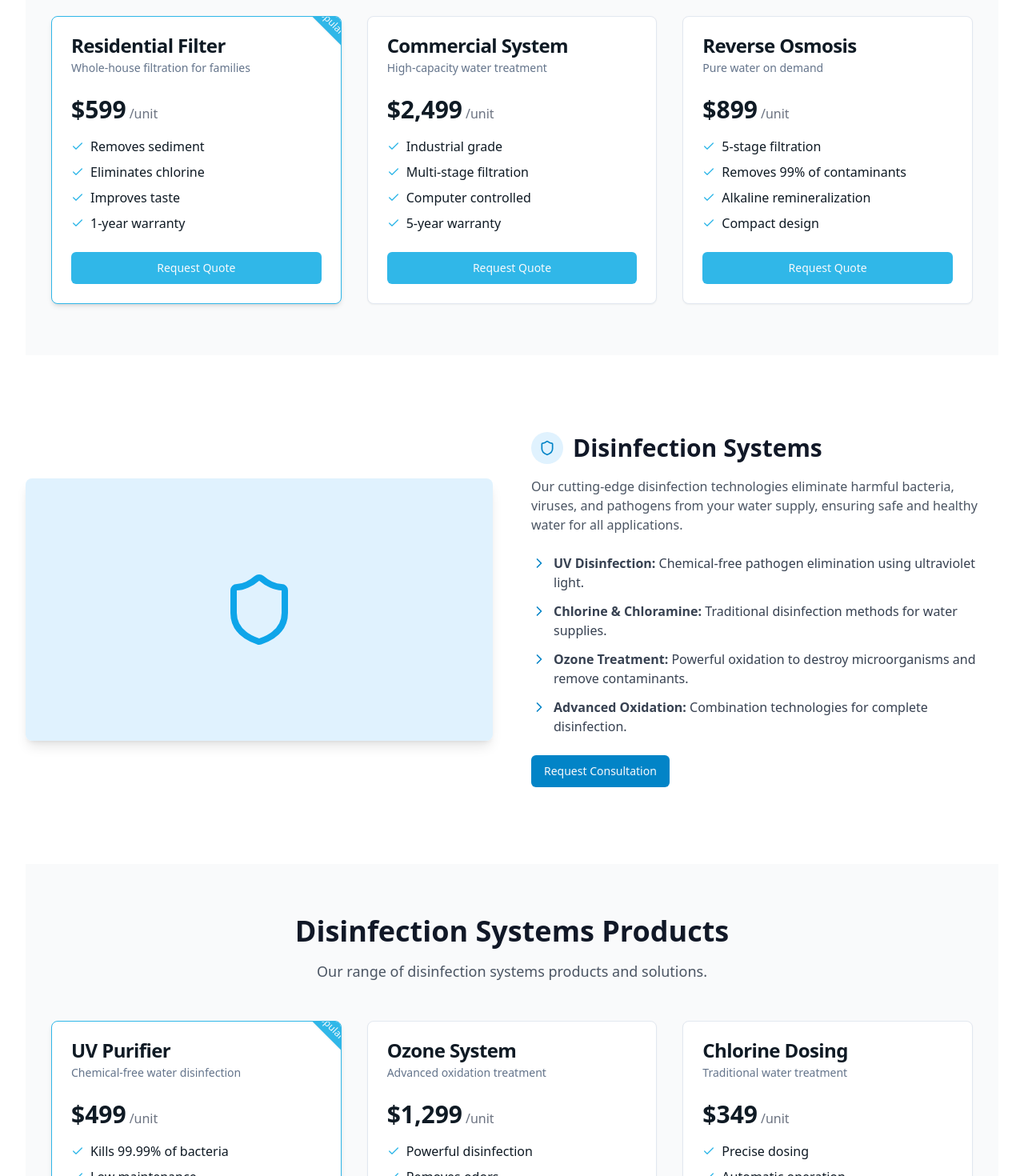
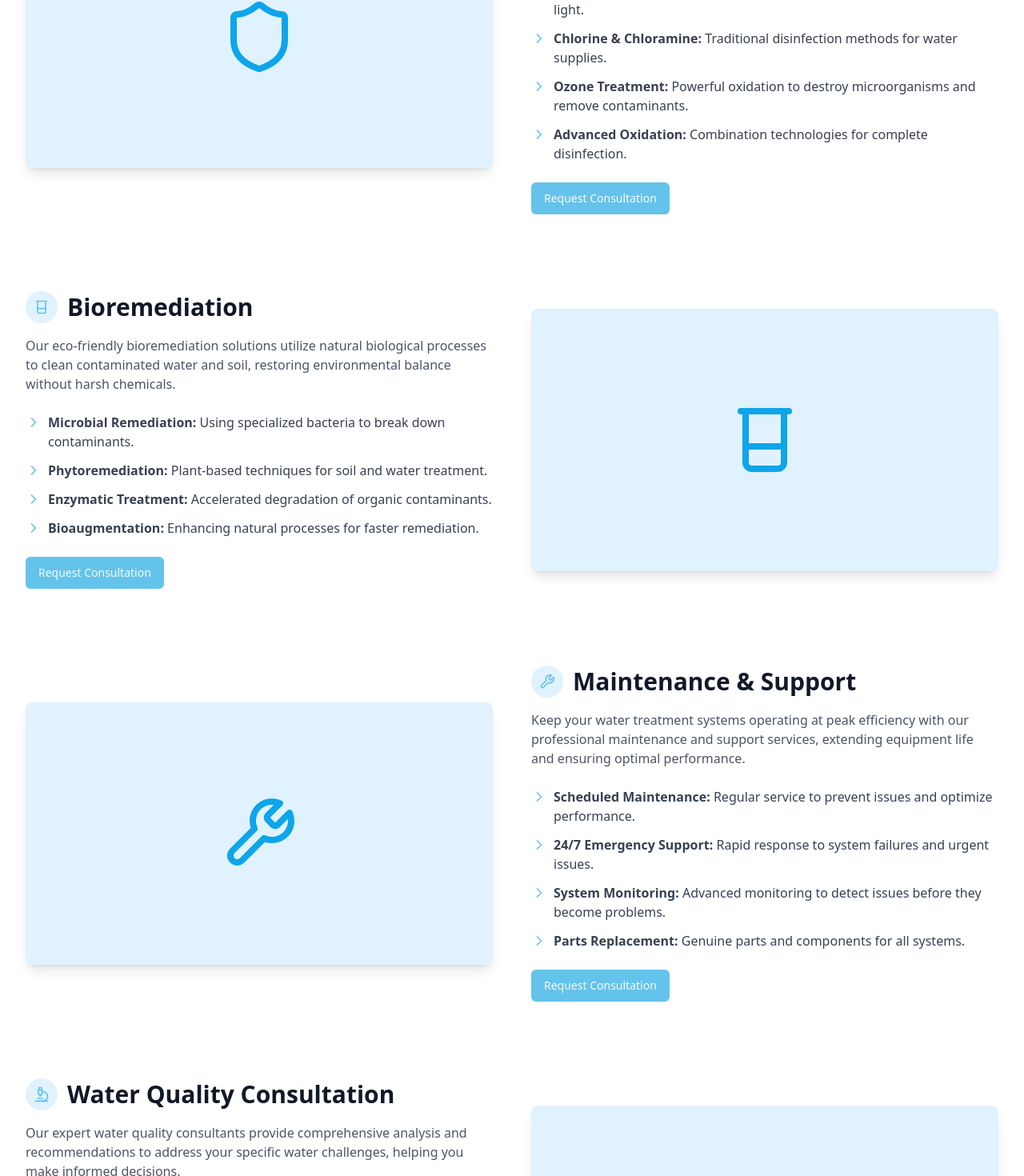
Before and after one commit to nebulahorizons/geskal, a React (Vite) app: page /services in a window 1280 px wide. Shown: the part 1244-2714 px from the top of the page at 80% size. Built offline with nearby package versions, Linux system fonts and the light colour scheme.

Commit message:
Remove product section and update brand
Remove the product section from the index and services pages.
Update the brand name from Aqua Pure to GESKAL.

```diff
--- a/src/components/Footer.tsx
+++ b/src/components/Footer.tsx
@@ -1,4 +1,3 @@
-
 import React from "react";
 import { Link } from "react-router-dom";
 import { Droplets, Phone, Mail, MapPin, Facebook, Twitter, Linkedin, Instagram } from "lucide-react";
@@ -11,7 +10,7 @@ const Footer = () => {
           <div>
             <div className="flex items-center space-x-2 mb-4">
               <Droplets className="h-8 w-8 text-aqua-300" />
-              <span className="text-xl font-bold text-white">Aqua Pure</span>
+              <span className="text-xl font-bold text-white">GESKAL</span>
             </div>
             <p className="text-gray-300 text-sm mt-2 mb-4">
               Providing innovative water treatment solutions to keep your water clean, safe, and environmentally friendly.
@@ -117,7 +116,7 @@ const Footer = () => {
 
         <div className="border-t border-gray-700 mt-10 pt-6">
           <p className="text-center text-gray-400 text-sm">
-            &copy; {new Date().getFullYear()} Aqua Pure Solutions. All rights reserved.
+            &copy; {new Date().getFullYear()} GESKAL Solutions. All rights reserved.
           </p>
         </div>
       </div>
--- a/src/components/Navbar.tsx
+++ b/src/components/Navbar.tsx
@@ -20,7 +20,7 @@ const Navbar = () => {
             <Link to="/" className="flex items-center space-x-2">
               <Droplets className="h-8 w-8 text-aqua-600" />
               <span className="text-2xl font-bold bg-gradient-to-r from-aqua-600 to-ocean-700 bg-clip-text text-transparent">
-                Aqua Pure
+                GESKAL
               </span>
             </Link>
           </div>
--- a/src/index.css
+++ b/src/index.css
@@ -1,4 +1,3 @@
-
 @tailwind base;
 @tailwind components;
 @tailwind utilities;
@@ -14,7 +13,7 @@
     --popover: 0 0% 100%;
     --popover-foreground: 210 40% 10%;
 
-    --primary: 196 80% 55%;
+    --primary: 196 80% 66%;
     --primary-foreground: 210 40% 98%;
 
     --secondary: 195 80% 40%;
--- a/src/pages/Index.tsx
+++ b/src/pages/Index.tsx
@@ -9,7 +9,6 @@ import ServiceCard from "@/components/ServiceCard";
 import TestimonialCard from "@/components/TestimonialCard";
 import StatsSection from "@/components/StatsSection";
 import CTASection from "@/components/CTASection";
-import ProductSection from "@/components/ProductSection";
 import { Button } from "@/components/ui/button";
 
 const Index = () => {
@@ -49,134 +48,23 @@ const Index = () => {
       name: "Michael Johnson",
       company: "Green Valley Farms",
       testimonial:
-        "Aqua Pure's bioremediation solutions helped restore our farm's water supply. Their team was professional, knowledgeable, and delivered results beyond our expectations.",
+        "GESKAL's bioremediation solutions helped restore our farm's water supply. Their team was professional, knowledgeable, and delivered results beyond our expectations.",
       rating: 5,
     },
     {
       name: "Sarah Williams",
       company: "Oceanside Hotel & Spa",
       testimonial:
-        "We upgraded our water treatment system with Aqua Pure and saw immediate improvements. Our guests love the difference in water quality, and we've reduced maintenance costs.",
+        "We upgraded our water treatment system with GESKAL and saw immediate improvements. Our guests love the difference in water quality, and we've reduced maintenance costs.",
       rating: 5,
     },
     {
       name: "David Chen",
       company: "Clearwater Brewing Co.",
       testimonial:
-        "As a brewery, water quality is essential to our business. Aqua Pure provided a customized solution that enhanced our water profile and improved our product consistency.",
+        "As a brewery, water quality is essential to our business. GESKAL provided a customized solution that enhanced our water profile and improved our product consistency.",
       rating: 4,
     },
-  ];
-
-  const waterTreatmentProducts = [
-    {
-      title: "Residential Filtration System",
-      description: "Complete home water filtration for families",
-      price: "$1,299",
-      features: [
-        "Removes sediment and contaminants",
-        "Improves taste and odor",
-        "Easy maintenance design",
-        "5-year warranty"
-      ],
-      popular: true
-    },
-    {
-      title: "Commercial RO System",
-      description: "High-capacity reverse osmosis for businesses",
-      price: "$4,599",
-      features: [
-        "99.9% contaminant removal",
-        "Industrial-grade components",
-        "Low energy consumption",
-        "Remote monitoring capability"
-      ]
-    },
-    {
-      title: "Water Softener Pro",
-      description: "Advanced ion exchange system",
-      price: "$1,899",
-      features: [
-        "Reduces hardness and scale",
-        "Prolongs appliance lifespan",
-        "Automatic regeneration",
-        "Salt efficiency technology"
-      ]
-    }
-  ];
-
-  const disinfectionProducts = [
-    {
-      title: "UV Purification System",
-      description: "Chemical-free pathogen elimination",
-      price: "$899",
-      features: [
-        "Destroys 99.99% of pathogens",
-        "No chemicals needed",
-        "Low energy consumption",
-        "Simple installation"
-      ],
-      popular: true
-    },
-    {
-      title: "Chlorine Dosing System",
-      description: "Reliable municipal-grade disinfection",
-      price: "$1,299",
-      features: [
-        "Consistent dosing control",
-        "Remote monitoring",
-        "Automatic safety shutoff",
-        "Integration with existing systems"
-      ]
-    },
-    {
-      title: "Ozone Generator Pro",
-      description: "Powerful oxidation technology",
-      price: "$2,499",
-      features: [
-        "Industrial strength disinfection",
-        "No chemical residuals",
-        "Destroys resistant microorganisms",
-        "Compact design"
-      ]
-    }
-  ];
-
-  const bioremediationProducts = [
-    {
-      title: "Microbial Treatment Kit",
-      description: "Specialized bacteria for contamination cleanup",
-      price: "$899",
-      features: [
-        "Natural contamination breakdown",
-        "Non-toxic formula",
-        "Multiple applications included",
-        "Technical support"
-      ]
-    },
-    {
-      title: "Enzymatic Treatment System",
-      description: "Accelerated organic contaminant degradation",
-      price: "$1,899",
-      features: [
-        "Fast-acting enzymes",
-        "Targets specific contaminants",
-        "Environmentally friendly",
-        "Commercial-grade performance"
-      ],
-      popular: true
-    },
-    {
-      title: "Bioremediation Consulting",
-      description: "Custom solutions for complex contamination",
-      price: "Custom",
-      features: [
-        "Site assessment included",
-        "Custom treatment design",
-        "Implementation support",
-        "Monitoring and reporting"
-      ]
-    }
   ];
 
   return (
@@ -218,14 +106,6 @@ const Index = () => {
           </div>
         </section>
 
-        {/* Water Treatment Products */}
-        <ProductSection
-          title="Water Treatment Products"
-          description="Our advanced water treatment systems for residential and commercial applications."
-          products={waterTreatmentProducts}
-          serviceId="water-treatment"
-        />
-
         {/* About Section */}
         <section className="py-16 bg-white">
           <div className="max-w-7xl mx-auto px-4 sm:px-6 lg:px-8">
@@ -239,7 +119,7 @@ const Index = () => {
                   Committed to Clean Water and Environmental Sustainability
                 </h2>
                 <p className="text-gray-600 mb-6">
-                  With over 25 years of experience, Aqua Pure Solutions has been at the forefront of water treatment innovation. We're dedicated to delivering clean, safe water solutions while protecting our environment.
+                  With over 25 years of experience, GESKAL Solutions has been at the forefront of water treatment innovation. We're dedicated to delivering clean, safe water solutions while protecting our environment.
                 </p>
                 <p className="text-gray-600 mb-8">
                   Our team of certified water treatment specialists combines technical expertise with a passion for sustainability. We design custom solutions to address your specific water challenges, ensuring optimal results for your home, business, or industrial facility.
@@ -269,14 +149,6 @@ const Index = () => {
           </div>
         </section>
 
-        {/* Disinfection Products */}
-        <ProductSection
-          title="Disinfection Systems"
-          description="Our cutting-edge disinfection technologies for eliminating harmful microorganisms."
-          products={disinfectionProducts}
-          serviceId="disinfection"
-        />
-
         {/* Testimonials Section */}
         <section className="py-16 md:py-24 bg-white">
           <div className="max-w-7xl mx-auto px-4 sm:px-6 lg:px-8">
@@ -296,14 +168,6 @@ const Index = () => {
           </div>
         </section>
 
-        {/* Bioremediation Products */}
-        <ProductSection
-          title="Bioremediation Solutions"
-          description="Our eco-friendly bioremediation products for natural water and soil restoration."
-          products={bioremediationProducts}
-          serviceId="bioremediation"
-        />
-
         {/* CTA Section */}
         <CTASection />
       </main>
--- a/src/pages/Services.tsx
+++ b/src/pages/Services.tsx
@@ -6,7 +6,6 @@ import CTASection from "@/components/CTASection";
 import { Droplets, Shield, Beaker, Wrench, Microscope } from "lucide-react";
 import ServicesHero from "@/components/ServicesHero";
 import ServiceDetail from "@/components/ServiceDetail";
-import ProductSection from "@/components/ProductSection";
 
 const Services = () => {
   const services = [
@@ -21,27 +20,6 @@ const Services = () => {
         { title: "Reverse Osmosis", description: "Advanced purification for drinking water and specialized applications." },
         { title: "Softeners & Conditioners", description: "Reduce hardness and scale buildup in your water systems." },
         { title: "Iron & Sulfur Removal", description: "Eliminate unwanted minerals and odors from water." }
-      ],
-      products: [
-        {
-          title: "Residential Filter",
-          description: "Whole-house filtration for families",
-          price: "$599",
-          features: ["Removes sediment", "Eliminates chlorine", "Improves taste", "1-year warranty"],
-          popular: true
-        },
-        {
-          title: "Commercial System",
-          description: "High-capacity water treatment",
-          price: "$2,499",
-          features: ["Industrial grade", "Multi-stage filtration", "Computer controlled", "5-year warranty"],
-        },
-        {
-          title: "Reverse Osmosis",
-          description: "Pure water on demand",
-          price: "$899",
-          features: ["5-stage filtration", "Removes 99% of contaminants", "Alkaline remineralization", "Compact design"],
-        }
       ]
     },
     {
@@ -55,27 +33,6 @@ const Services = () => {
         { title: "Chlorine & Chloramine", description: "Traditional disinfection methods for water supplies." },
         { title: "Ozone Treatment", description: "Powerful oxidation to destroy microorganisms and remove contaminants." },
         { title: "Advanced Oxidation", description: "Combination technologies for complete disinfection." }
-      ],
-      products: [
-        {
-          title: "UV Purifier",
-          description: "Chemical-free water disinfection",
-          price: "$499",
-          features: ["Kills 99.99% of bacteria", "Low maintenance", "No chemicals", "Simple installation"],
-          popular: true
-        },
-        {
-          title: "Ozone System",
-          description: "Advanced oxidation treatment",
-          price: "$1,299",
-          features: ["Powerful disinfection", "Removes odors", "Destroys contaminants", "Eco-friendly"],
-        },
-        {
-          title: "Chlorine Dosing",
-          description: "Traditional water treatment",
-          price: "$349",
-          features: ["Precise dosing", "Automatic operation", "Proven technology", "Cost-effective"],
-        }
       ]
     },
     {
@@ -89,27 +46,6 @@ const Services = () => {
         { title: "Phytoremediation", description: "Plant-based techniques for soil and water treatment." },
         { title: "Enzymatic Treatment", description: "Accelerated degradation of organic contaminants." },
         { title: "Bioaugmentation", description: "Enhancing natural processes for faster remediation." }
-      ],
-      products: [
-        {
-          title: "BioPlus Formula",
-          description: "Bacterial remediation compound",
-          price: "$199",
-          features: ["Natural microbes", "Breaks down oils", "Safe for environment", "Easy application"],
-          popular: true
-        },
-        {
-          title: "EnzyClean Pro",
-          description: "Enzymatic treatment solution",
-          price: "$299",
-          features: ["Fast-acting enzymes", "Degrades organic waste", "No harmful residue", "Commercial strength"],
-        },
-        {
-          title: "AquaPlant System",
-          description: "Plant-based water purification",
-          price: "$749",
-          features: ["Living filtration", "Self-sustaining", "Attractive design", "Low maintenance"],
-        }
       ]
     },
     {
@@ -123,27 +59,6 @@ const Services = () => {
         { title: "24/7 Emergency Support", description: "Rapid response to system failures and urgent issues." },
         { title: "System Monitoring", description: "Advanced monitoring to detect issues before they become problems." },
         { title: "Parts Replacement", description: "Genuine parts and components for all systems." }
-      ],
-      products: [
-        {
-          title: "Basic Care",
-          description: "Essential maintenance package",
-          price: "$149/year",
-          features: ["Annual inspection", "Filter changes", "System cleaning", "10% off repairs"],
-        },
-        {
-          title: "Premium Care",
-          description: "Complete system protection",
-          price: "$299/year",
-          features: ["Quarterly service", "Priority support", "Parts included", "24/7 phone assistance"],
-          popular: true
-        },
-        {
-          title: "Commercial Plan",
-          description: "Business system maintenance",
-          price: "$699/year",
-          features: ["Monthly checks", "Emergency response", "Compliance testing", "Full documentation"],
-        }
       ]
     },
     {
@@ -157,27 +72,6 @@ const Services = () => {
         { title: "Compliance Assessment", description: "Ensuring your water meets regulatory standards." },
         { title: "System Design", description: "Custom solutions for your specific water treatment needs." },
         { title: "Efficiency Optimization", description: "Improving existing system performance." }
-      ],
-      products: [
-        {
-          title: "Basic Analysis",
-          description: "Essential water testing",
-          price: "$99",
-          features: ["10 parameters tested", "Written report", "Recommendations", "Fast turnaround"],
-        },
-        {
-          title: "Comprehensive Test",
-          description: "Complete water quality analysis",
-          price: "$249",
-          features: ["50+ parameters", "Detailed reporting", "Consultation included", "Treatment plan"],
-          popular: true
-        },
-        {
-          title: "Industrial Assessment",
-          description: "Commercial water evaluation",
-          price: "Custom",
-          features: ["Process-specific testing", "Compliance verification", "System evaluation", "Optimization plan"],
-        }
       ]
     }
   ];
@@ -204,13 +98,6 @@ const Services = () => {
                     icon={service.icon}
                     imagePosition={service.imagePosition as "left" | "right"}
                   />
-
-                  <ProductSection
-                    title={`${service.title} Products`}
-                    description={`Our range of ${service.title.toLowerCase()} products and solutions.`}
-                    products={service.products}
-                    serviceId={service.id}
-                  />
                 </React.Fragment>
               ))}
             </div>
--- a/tailwind.config.ts
+++ b/tailwind.config.ts
@@ -26,7 +26,7 @@ export default {
 				background: 'hsl(var(--background))',
 				foreground: 'hsl(var(--foreground))',
 				primary: {
-					DEFAULT: 'hsl(var(--primary))',
+					DEFAULT: '#64c3eb',
 					foreground: 'hsl(var(--primary-foreground))'
 				},
 				secondary: {
@@ -71,7 +71,7 @@ export default {
 					300: '#7dd3fc',
 					400: '#38bdf8',
 					500: '#0ea5e9',
-					600: '#0284c7',
+					600: '#64c3eb',
 					700: '#0369a1',
 					800: '#075985',
 					900: '#0c4a6e',
```
